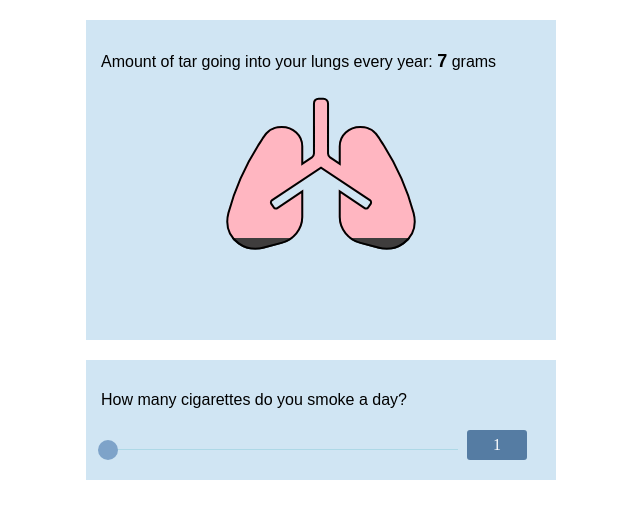
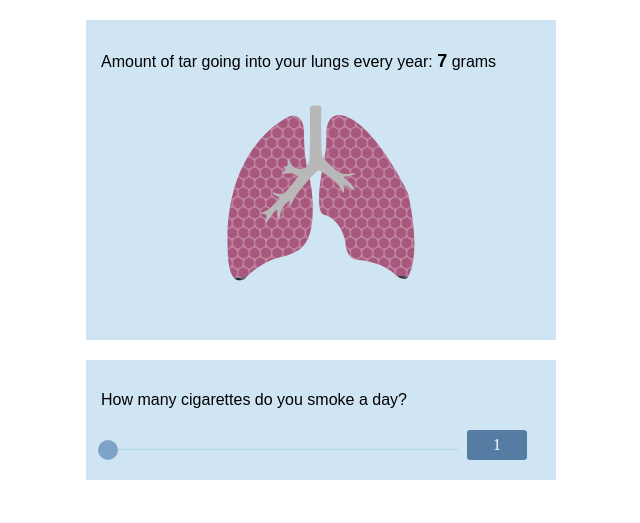
Before and after one commit to nrhaziqah05/Lungs-animation, a plain HTML site: page Health Calculator/index.html in a window 1280 px wide. Shown: the whole page, without its empty margins (319-959 px from the left). Drawn offline with Linux system fonts and the light colour scheme.

Commit message:
second commit

```diff
--- a/Health Calculator/index.html
+++ b/Health Calculator/index.html
@@ -5,7 +5,6 @@
     <meta name="viewport" content="width=device-width, initial-scale=1.0">
     <title>Health Calculator</title>
     <link rel="stylesheet" href="style.css">
-    <link rel="stylesheet" href="https://cdnjs.cloudflare.com/ajax/libs/font-awesome/5.15.1/css/all.min.css">
 </head>
 <body>
     <div class="health-calculator">
@@ -13,15 +12,43 @@
             <div class="tar-contains">
                 <p class="text">Amount of tar going into your lungs every year: <span id="tar-amount" class="tar-amount">7</span> grams</p>
             </div>
-            <div class="lung-condition">
-                <i class="fas fa-lungs" id="icon"></i>
-                <!-- <img src="./mycollection/lungs2.png" alt="" id="icon" class="icon"> -->
+            <div class="lungs">
+                <svg class="lungs" version="1.1" xmlns="http://www.w3.org/2000/svg" xmlns:xlink="http://www.w3.org/1999/xlink" viewBox="0 0 160 160" xml:space="preserve">
+                    <style type="text/css">
+                    .lung-pattern{fill:rgba(255,255,255,0.3);}
+                    .lung-body-back{fill: url(#lung_gradient);}
+                    .lung-body-front{fill:url(#lung_pattern);}
+                    .lung-stem{fill:#B8B8B8;}
+                    </style>
+                    <defs><linearGradient id="lung_gradient" x1="0" x2="0" y1="1" y2="0.98"><stop offset="0%" stop-color="#2B2837"></stop><stop offset="70%" stop-color="#2B2837"></stop><stop offset="99%" stop-color="#869099"></stop><stop offset="100%" stop-color="#A9587D"></stop></linearGradient><pattern width="18" height="16" patternUnits="userSpaceOnUse" id="lung_pattern" viewBox="0 -16 18 16" style="overflow:visible;"><g><path class="lung-pattern" d="M5-16v0.3c0,1.1,0.5,2.3,1,2.6c0.6,0.3,1.5,0.9,2,1.2c0.6,0.3,1.5,0.3,2,0c0.6-0.3,1.5-0.9,2-1.2
+                                c0.6-0.3,1-1.5,1-2.6V-16h1v0.3c0,1.1,0.5,2.3,1,2.6c0.6,0.3,1.5,0.9,2,1.2c0.3,0.2,0.6,0.2,1,0.2v7.2c-0.4,0-0.7,0.1-1,0.2
+                                c-0.6,0.3-1.5,0.9-2,1.2c-0.6,0.3-1,1.5-1,2.6V0h-1v-0.3c0-1.1-0.5-2.3-1-2.6c-0.6-0.3-1.5-0.9-2-1.2c-0.6-0.3-1.5-0.3-2,0
+                                S6.5-3.3,6-3C5.4-2.6,5-1.5,5-0.3V0H4v-0.3C4-1.5,3.6-2.6,3-3C2.5-3.3,1.6-3.8,1-4.2C0.7-4.3,0.4-4.4,0-4.4v-7.2
+                                c0.4,0,0.7-0.1,1-0.2c0.6-0.3,1.5-0.9,2-1.2c0.6-0.3,1-1.5,1-2.6V-16H5z M9.5-7.7c0,1.1,0.5,2.3,1,2.6c0.6,0.3,1.5,0.9,2,1.2
+                                c0.6,0.3,1.5,0.3,2,0s1.5-0.9,2-1.2c0.6-0.3,1-1.5,1-2.6v-0.7c0-1.1-0.5-2.3-1-2.6c-0.6-0.3-1.5-0.9-2-1.2c-0.6-0.3-1.5-0.3-2,0
+                                c-0.6,0.3-1.5,0.9-2,1.2c-0.6,0.3-1,1.5-1,2.6V-7.7z M3.5-12.2c-0.6,0.3-1.5,0.9-2,1.2c-0.6,0.3-1,1.5-1,2.6v0.7
+                                c0,1.1,0.5,2.3,1,2.6c0.6,0.3,1.5,0.9,2,1.2s1.5,0.3,2,0S7-4.7,7.5-5c0.6-0.3,1-1.5,1-2.6v-0.7c0-1.1-0.5-2.3-1-2.6
+                                c-0.6-0.3-1.5-0.9-2-1.2C5-12.5,4-12.5,3.5-12.2z"></path></g></pattern>
+                    </defs>
+                    <g><path class="lung-body-back" d="M55.4,18.4c0,0-54,22-50,109c1,31,14,21,14,21s11-13,28-17c17-4,26-10,26-39s-7-27-7-61
+                        C66.4,15.4,55.4,18.4,55.4,18.4z"></path><path class="lung-body-back" d="M84.4,32.4c0,0-1-24,21-11s44,58,44,58s12,48,0,68c-3,4-10-2-10-2s-8-10-31-12c-9-1-9-15-9-15s-3-17-17-21
+                        c-9-3,0-43,1-49S84.4,32.4,84.4,32.4z"></path><path class="lung-body-front" d="M55.4,18.4c0,0-54,22-50,109c1,31,14,21,14,21s11-13,28-17c17-4,26-10,26-39s-7-27-7-61
+                        C66.4,15.4,55.4,18.4,55.4,18.4z"></path><path class="lung-body-front" d="M84.4,32.4c0,0-1-24,21-11s44,58,44,58s12,48,0,68c-3,4-10-2-10-2s-8-10-31-12c-9-1-9-15-9-15s-3-17-17-21
+                        c-9-3,0-43,1-49S84.4,32.4,84.4,32.4z"></path><path class="lung-stem" d="M71.1,11.5c0,0,0.6,41-0.7,43.9c-0.3,0.6-1.4,3-2.6,4.1c-1.1,1-5,1.9-8.9,0c-3.6-1.9-4.2-7.2-4.7-6.7
+                        c-1.6,1.6-0.2,3.2-0.9,5.3c-0.3,0.9-3.1,0.1-3.2,0.9c0,0.7,1.5,0.6,1.5,2.3c0,1.2-2.2,1.4-2.8,3.3c-0.2,0.7,6.8-1,9.2-0.1
+                        c2.4,0.9,3.8,2.3,3.4,2.8c-3,3.8-6.9,8.4-10.3,12.5c-2.4,2.8-9.9-0.9-9.8-0.3c0.8,3,6.3,3.1,5.5,4.8c-0.5,1.1-4.9,5.2-6.8,7
+                        c-4,3.9-9,4.4-8.6,4.8c1.1,1.1,3.8,0.3,4.8,1.3s-1.4,5.4-0.4,7c0.3,0.4,7.2-11.4,9-10.7c0.8,0.3-0.8,6.4,1.5,7.3
+                        c0.4,0.1,1.1-4.6,2.2-7.6c1.1-2.8,4.5-6.4,5.7-7c1.8-0.9,0,5,1,5c0.1,0,1.6-3.7,3.3-7.2c1.7-3.5,17.2-22.1,19.3-22.1
+                        s11,5.6,15.1,10.4c2.9,3.4,4.5,7.6,4.9,7.2c1.9-2.1-0.3-5.6,0.4-6.3c0.7-0.7,8,4.9,8.6,4.3c0.2-0.3-1.2-3.4-3.2-5.5
+                        c-2.5-2.7-5.8-4.4-5.3-4.8c1.1-0.9,8.8-1.2,9.2-3.4c0.1-0.5-9.2,2.4-13.2-0.6c-4-3-11.3-9.3-13-13c-1.7-3.7-1-38.7-1-38.7
+                        C80.4,9.5,71.1,9.5,71.1,11.5z"></path></g>
+                </svg>
             </div>
         </div>
         <div class="cigarette-number">
             <p class="text">How many cigarettes do you smoke a day?</p>
-            <input type="range" class="slider" id="range" min="1" max="50" value="1">
-            <span class="slider-value" id="slider-value">1</span>
+            <input type="range" class="slider" id="range" min="1" max="50" value="1" onchange="refresh()">
+            <span class="slider-value" id="slider-value" >1</span>
         </div>
     </div>
     <script src="index.js"></script>
--- a/Health Calculator/index.js
+++ b/Health Calculator/index.js
@@ -1,14 +1,9 @@
-var slider = document.getElementById("range");
-var heart = document.getElementById("icon");
-// var tar = document.getElementById("tar-amount");
+function refresh(){
+    var slider = document.getElementById("range").value;
+    document.getElementById("lung_gradient").setAttribute("y2", .98 - slider / 100);
 
-
-heart.style.backgroundPosition = "0 "+"-"+slider.value+"px";
-slider.oninput=function(){
-    heart.style.backgroundPosition = "0 "+"-"+slider.value+"px";
-
-    var tar = this.value * 7;
+    var tar = slider * 7;
     document.getElementById("tar-amount").innerHTML = tar;
 
-    document.getElementById("slider-value").innerHTML = this.value;
+    document.getElementById("slider-value").innerHTML = slider;
 }
--- a/Health Calculator/style.css
+++ b/Health Calculator/style.css
@@ -1,33 +1,42 @@
+/* TABLE OF CONTENTS
+1. BODY
+2. LUNGS
+3. TAR AMOUNT AND TEXT
+4. SLIDER */
+
+
+/* 1. BODY */
 .health-calculator{
-    width: 500px;
     height: 500px;
     margin: 0 auto;
+    width: 500px;
 }
 
+/* 2. LUNGS */
 .lung-container, .cigarette-number {
-    width: 450px;
-    /* height: 200px; */
+    background-color: rgba(207, 229, 243, 0.973);
     margin: 20px auto;
     padding: 10px;
+    width: 450px;
 }
 
 .lung-container{
-    background-color: rgba(207, 229, 243, 0.973);
     height: 300px;
-
 }
 
-.cigarette-number{
-    background-color: rgba(207, 229, 243, 0.973);
-    height: 100px;
+.lungs{
+    height: 200px;
+    margin: auto;
+    text-align: center;
+    width: 200px;
 }
 
+/* 3. TAR AMOUNT AND TEXT */
 .text{
-    /* font-weight: bold; */
     font-size: 16px;
     font-family: Arial, Helvetica, sans-serif;
+    padding: 5px;
     text-align: left;
-    padding: 5px;
 }
 
 .tar-amount{
@@ -35,58 +44,43 @@
     font-size: 18px;
 }
 
-.lung-condition{
-    width: 200px;
-    height: 200px;
-    text-align: center;
-    margin: auto;
-    left: 0;
-    right: 0;
-    font-size: 150px;
+.cigarette-number{
+    height: 100px;
 }
 
-.fas{
-    background: #ffb6c1;
-    -webkit-text-fill-color: transparent;
-    background-image: -webkit-linear-gradient(transparent 140px, rgb(63, 61, 61) 100px);
-    -webkit-text-stroke: 2px #000000;
-    background-size: 240px 240px;
-    -webkit-background-clip: text;
-}
-
+/* 4. SLIDER */
 .slider {
+    background-color: lightblue;
+    height: 1px;
+    outline: none;
+    -webkit-appearance: none;
     width: 80%;
-    height: 1px;
-    -webkit-appearance: none;
-    background-color: lightblue;
-    outline: none;
 }
 
 .slider::-webkit-slider-thumb{
+    background-color: #7ea3c9;
+    border-radius: 50%;
+    cursor: pointer;
+    height: 20px;
+    outline: none;
     -webkit-appearance: none;
-    height: 20px;
     width: 20px;
-    border-radius: 50%;
-    background-color: #7ea3c9;
-    outline: none;
-    cursor: pointer;
 }
 
 .slider::-webkit-slider-thumb:hover{
     box-shadow: 0 0 0 2px #7ea3c9,
-                0 0 0 4px white,
-                0 0 0 6px #7ea3c9;
+                0 0 0 4px white;
 }
 
 .slider-value{
+    background: #557ca3;
+    border-radius: 3px;
+    color: #fff;
     display: inline-block;
+    line-height: 20px;
+    margin-left: 3px;
+    padding: 5px 10px;
     position: relative;
+    text-align: center;
     width: 40px;
-    color: #fff;
-    line-height: 20px;
-    text-align: center;
-    border-radius: 3px;
-    background: #557ca3;
-    padding: 5px 10px;
-    margin-left: 3px;
 }
```
